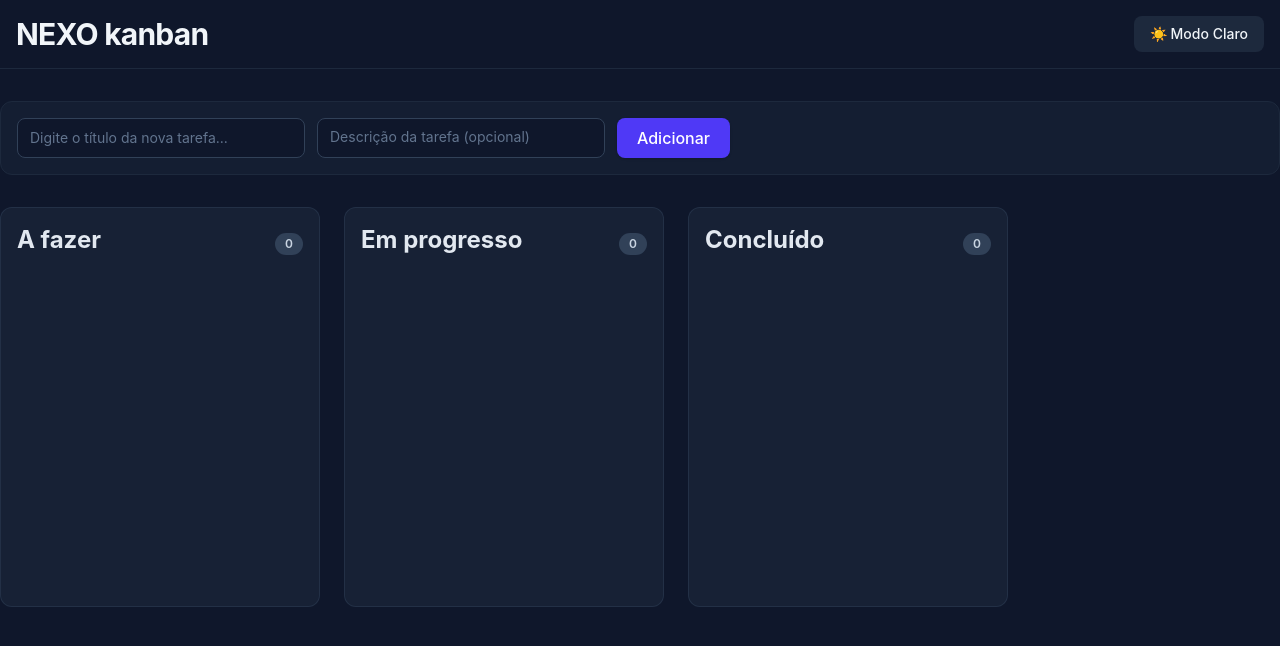
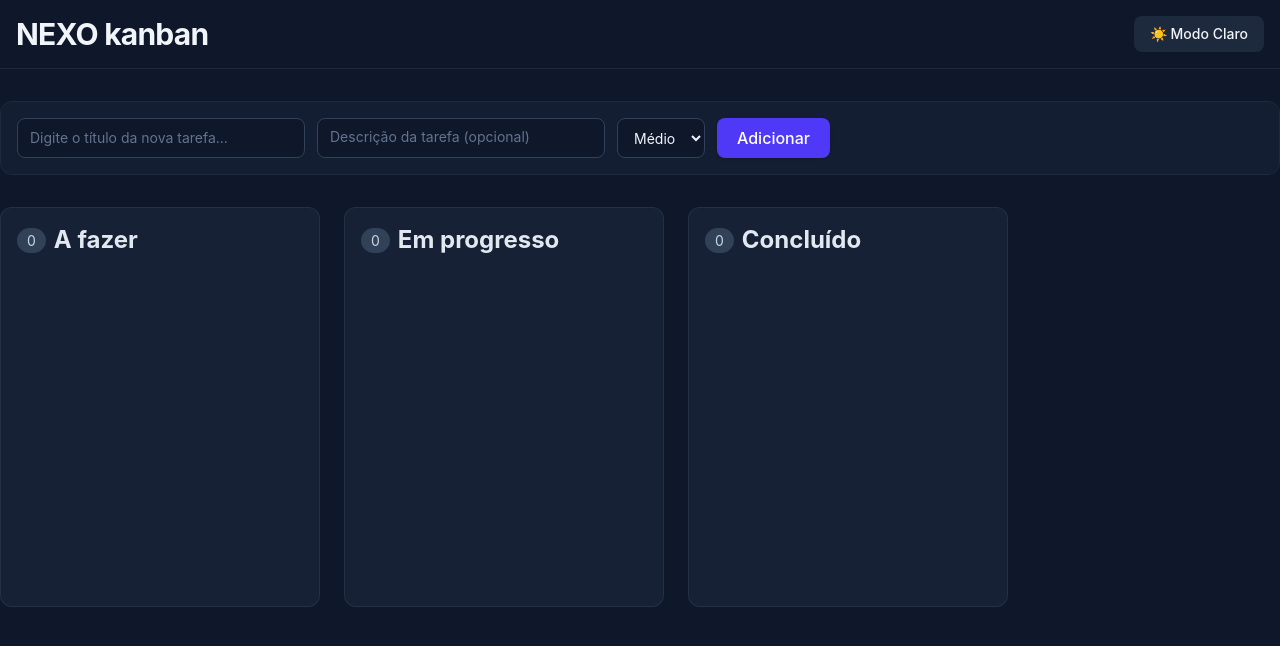
Before and after one commit to felipealvesrodrigues/NEXO, a React (Vite) app: page / in a window 1280 px wide. Shown: the top 646 px of the page. Built offline with nearby package versions, Linux system fonts and the light colour scheme.

Commit message:
começo das tags de prioridade

```diff
--- a/src/App.tsx
+++ b/src/App.tsx
@@ -1,5 +1,5 @@
 import React, { useState, useEffect } from "react";
-import type { Task, TaskStatus } from "./types/task";
+import type { Task, TaskStatus, TaskPriority } from "./types/task";
 import { Column } from "./components/Column";
 import { Card } from "./components/Card";
 
@@ -32,6 +32,7 @@ export default function App() {
 
   const [newTaskTitle, setNewTaskTitle] = useState(''); /* Esse setNewTask vai pegar o que ta escrito lá no form. O setNewTask tbm está diretamente ligado ao campo de escrever o texto*/
   const [newTaskDescription, setNewTaskDescription] = useState('')
+  const [newTaskPriority, setNewTaskPriority] = useState<TaskPriority>('medium')
   const handleAddTask = (e: React.FormEvent) => { /* handleAddTask, o parâmetro "e" e o setNewTaskTitle estão conctados. O setNewTaskTitle salva na memória do react o que o "e" capturou da digitação (por meio do e.target.value) e quando Enter ou o botão de enviar é apertado, o handle pega o que tá salvo SetNew e cria uma nova task com ele. */
     e.preventDefault(); /* Previne que a página recarregue ao enviar o formulário */
     if (!newTaskTitle.trim()) return; /* Não adiciona se o texto estiver vazio */
@@ -39,11 +40,13 @@ export default function App() {
       id: Date.now(), /* Gera um id baseado no tinmestamp atual */
       title: newTaskTitle,
       description: newTaskDescription,
-      status: 'to_do' /* Vai fazer com que toda nova task entre na aba de "A fazer" */
+      status: 'to_do', /* Vai fazer com que toda nova task entre na aba de "A fazer" */
+      priority: newTaskPriority
     };
     setTasks([...tasks, newTask]); /* Adiciona ua nova task mantendo as antigas */
     setNewTaskTitle('')/* Limpa o campo de texto depois de enviar */
     setNewTaskDescription('');
+    setNewTaskPriority('medium')
   }
   const handleMoveTask = (id: number, newStatus: TaskStatus) => {
     setTasks(
@@ -52,6 +55,8 @@ export default function App() {
       )
     );
   };
+
+
 
   const handleDeleteTask = (id: number) => {
     setTasks(tasks.filter((task) => task.id !== id))
@@ -102,6 +107,15 @@ export default function App() {
               className="px-3 py-2 bg-slate-50 dark:bg-slate-900 border border-slate-300 dark:border-slate-700 rounded-lg text-sm text-slate-900 dark:text-slate-100 placeholder-slate-500 focus:outline-none focus:ring-2 focus:ring-indigo-500 w-72 h-10 resize-none"
               />
 
+              <select
+              value={newTaskPriority}
+              onChange={(e) => setNewTaskPriority(e.target.value as TaskPriority)}
+              className="px-3 py-2 bg-slate-50 dark:bg-slate-900 border border-slate-300 dark:border-slate-700 rounded-lg text-sm text-slate-900 dark:text-slate-100 outline-none focus:ring-2 focus:ring-indigo-500 cursor-pointer">
+                <option value="low">Baixo</option>
+                <option value="medium">Médio</option>
+                <option value="high">Alto</option>
+              </select>
+
               <button type="submit" className="px-5 py-2 bg-indigo-600 hover:bg-indigo-700 text-white font-medium rounded-lg transition cursor-pointer shadow-sm">
                 Adicionar
               </button>
@@ -110,7 +124,7 @@ export default function App() {
           <div className="flex items-start gap-6 overflow-x-auto pb-4"> {/* Englobei numa div para fazer eles ficarem lado a lado */}
             <Column title="A fazer" count={todotasks.length}>
               {todotasks.map((task) => ( /* O map pega os itens filtrados pelo filter e converte em um componente de react, uma tarefa de cada vez */
-                <Card key={task.id} title={task.title} description={task.description} id={task.id} status={task.status} onMove={handleMoveTask} onDelete={handleDeleteTask} onEdit={handleEditTask}/>
+                <Card key={task.id} title={task.title} description={task.description} id={task.id} status={task.status} onMove={handleMoveTask} onDelete={handleDeleteTask} onEdit={handleEditTask} priority={task.priority}/>
               ))}
             </Column>
 
--- a/src/components/Card.tsx
+++ b/src/components/Card.tsx
@@ -1,11 +1,13 @@
 import { useState } from "react";
-import type { TaskStatus } from "../types/task";
+import type { TaskStatus, TaskPriority } from "../types/task";
+
 
 interface CardProps {
   id: number;
   title: string;
   description?: string;
   status: TaskStatus;
+  priority?: TaskPriority;
   onMove: (id: number, newStatus: TaskStatus) => void;
   onDelete: (id: number) => void;
   onEdit: (
@@ -20,6 +22,7 @@ export function Card({
   description,
   id,
   status,
+  priority,
   onMove,
   onDelete,
   onEdit,
--- a/src/components/Column.tsx
+++ b/src/components/Column.tsx
@@ -9,15 +9,15 @@ interface ColumnProps {
 export function Column({ title, children, count }: ColumnProps) {
   return (
     <div className="bg-slate-200/60 dark:bg-slate-800/60 rounded-xl p-4 w-80 min-h-100 border border-slate-300/50 dark:border-slate-700/50 flex flex-col gap-3">
-      <div className="flex justify-between items-center ">
-        <h2 className="text-2xl text-slate-700 dark:text-slate-200 mb-2 font-bold">
-          {title}
-        </h2>
+      <div className="flex items-center">
           {count !== undefined && (
-            <span className="flex items-center justify-center px-2.5 py-0.5 text-[12px] font-semibold rounded-full bg-slate-700/30 dark:bg-slate-700 text-slate-700 dark:text-slate-300 ">
+            <span className="flex items-center justify-center mb-2 mr-2 px-2.5 py-0.5 text-[14px] font-sbold rounded-full bg-slate-700/30 dark:bg-slate-700 text-slate-700 dark:text-slate-300 ">
               {count}
             </span>
           )}
+          <h2 className="text-2xl text-slate-700 dark:text-slate-200 mb-2 font-bold">
+          {title}
+        </h2>
       </div>
       <div className="flex flex-col gap-3">{children}</div>
     </div>
--- a/src/types/task.ts
+++ b/src/types/task.ts
@@ -1,8 +1,11 @@
 export type TaskStatus = 'to_do' | 'in_progress' | 'done' /* Isso aqui ta especificando os valores que serão aceitos lá em status */
+
+export type TaskPriority = 'low' | 'medium' | 'high'
 
 export interface Task {
     id: number;
     title: string;
     description?: string;
+    priority?: TaskPriority;
     status: TaskStatus; /* Não colocar "string" aqui, pq se houver um erro de digitação, o typescript não vai detectar. Srting vai aceitar literalmente qualquer texto. Por isso o type TaskStatus foi criado, ele vai servir como um filtro, permitindo que somente as strings que estão dentro dele sejam aceitas. Além do autocomplete do vs conseguir ajudar */
 }
```
